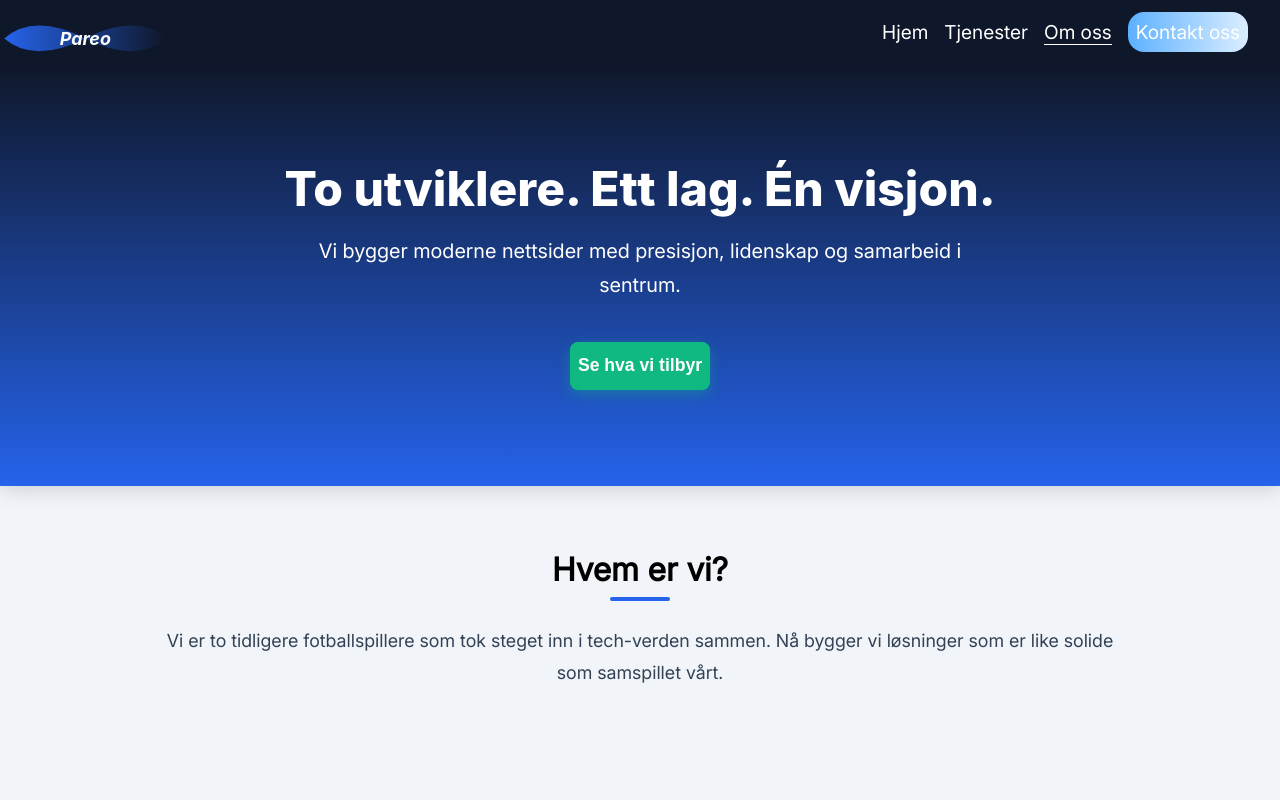
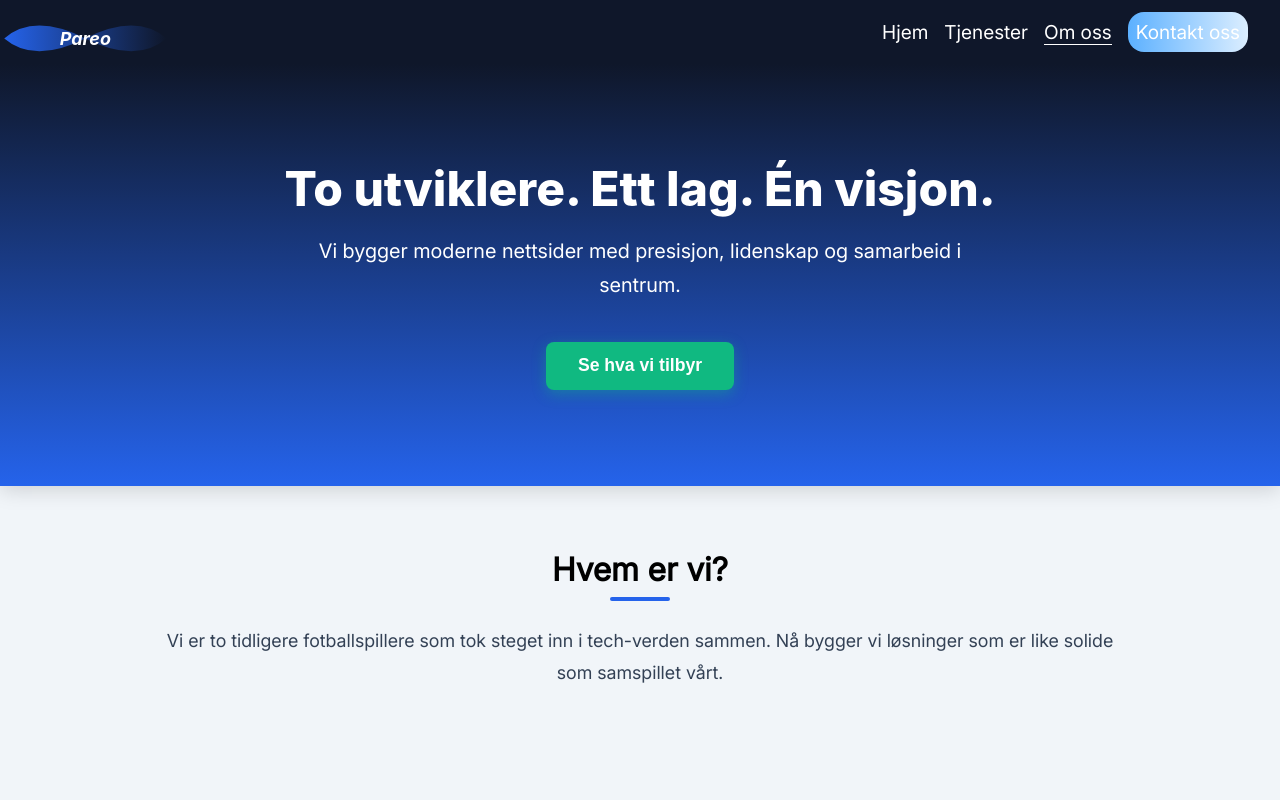
Before and after one commit to bennicodes/Pareo-webdesign, a React (Vite) app: page /om-oss in a window 1280 px wide. Shown: the top 800 px of the page. Built offline with nearby package versions, Linux system fonts and the light colour scheme; no server answers.

Commit message:
fix button styling

```diff
--- a/src/App.module.css
+++ b/src/App.module.css
@@ -56,7 +56,7 @@
   align-items: center;
   justify-content: center;
   border-radius: var(--border-radius-medium);
-  padding: var(--spacing-small);
+  padding: var(--spacing-small) var(--spacing-large);
   border: none;
   font-weight: 600;
 }
--- a/src/main.jsx
+++ b/src/main.jsx
@@ -1,7 +1,6 @@
 import { StrictMode } from "react";
 import { createRoot } from "react-dom/client";
 import { RouterProvider } from "react-router";
-import App from "./App.jsx";
 import "./index.css";
 import { router } from "./Routes/Routes.jsx";
 
--- a/src/pages/About/About.module.css
+++ b/src/pages/About/About.module.css
@@ -43,7 +43,7 @@
   color: white;
   height: 48px;
   border: none;
-  padding: var(--spacing-small);
+  padding: var(--spacing-small) var(--spacing-large);
   font-size: 1.1rem;
   border-radius: 0.5rem;
   cursor: pointer;
```
